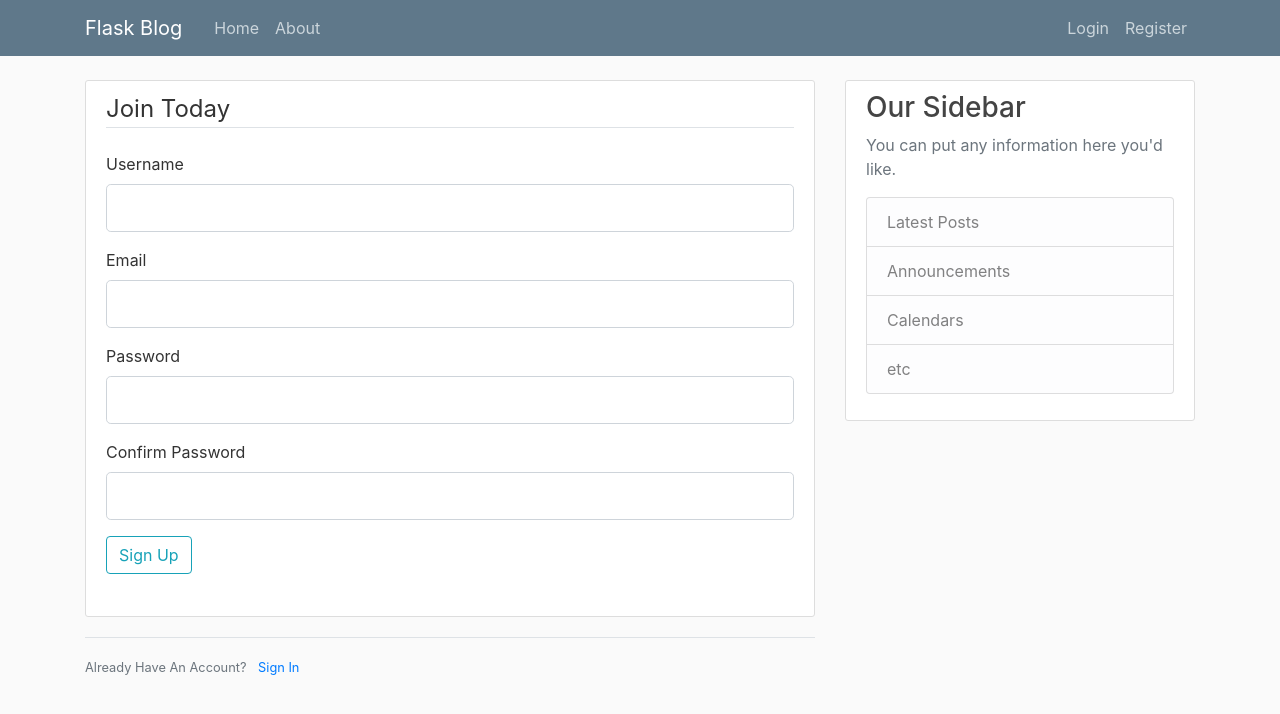
After one commit to sheelabhadra/Flask-Blog, a Flask app: page /register in a window 1280 px wide. The commit adds this page. Shown: the top 714 px of the page. Run offline with Flask 2, Linux system fonts and the light colour scheme; some libraries are stand-ins or nearby versions.

Commit message:
email validation

```diff
--- a/flaskblog.py
+++ b/flaskblog.py
@@ -1,20 +1,23 @@
-from flask import Flask, render_template, url_for
+from flask import Flask, render_template, url_for, flash, redirect
+from forms import RegistrationForm, LoginForm
 app = Flask(__name__) # __name__ is the name of the module
+
+app.config['SECRET_KEY'] = '3af96cc5b5b78bd436fd117d788fc578'
 
 # posts is a list of dictionary; there is one dictionarity for each blog post
 posts = [
-	{
-		'author': 'Sheel Dey',
-		'title': 'Blog Post 1',
-		'content': 'First post content',
-		'date_posted': 'April 14, 2019'
-	},
-	{
-		'author': 'Sheel Dey',
-		'title': 'Blog Post 2',
-		'content': 'Second post content',
-		'date_posted': 'April 15, 2019'
-	}
+    {
+        'author': 'Sheel Dey',
+        'title': 'Blog Post 1',
+        'content': 'First post content',
+        'date_posted': 'April 14, 2019'
+    },
+    {
+        'author': 'Sheel Dey',
+        'title': 'Blog Post 2',
+        'content': 'Second post content',
+        'date_posted': 'April 15, 2019'
+    }
 ]
 
 # we use routes decorators to add pages to the web-
@@ -32,5 +35,18 @@ def home():
 def about():
     return render_template('about.html', title='About')
 
+@app.route("/register", methods=['GET', 'POST'])
+def register():
+    form = RegistrationForm()
+    if form.validate_on_submit():
+        flash('Account created for {}!'.format(form.username.data), 'success')
+        return redirect(url_for('home'))
+    return render_template('register.html', title='Register', form=form)
+
+@app.route("/login")
+def login():
+    form = LoginForm()
+    return render_template('login.html', title='Login', form=form)
+
 if __name__ == '__main__':
-	app.run(debug=True)
+    app.run(debug=True)
--- /dev/null
+++ b/forms.py
@@ -0,0 +1,24 @@
+from flask_wtf import FlaskForm
+from wtforms import StringField, PasswordField, SubmitField, BooleanField
+from wtforms.validators import DataRequired, Length, Email, EqualTo
+
+# we create a class for registration form
+class RegistrationForm(FlaskForm):
+    username = StringField('Username',
+        validators=[DataRequired(), Length(min=2, max=20)])
+    email = StringField('Email',
+        validators=[DataRequired(), Email()])
+    password = PasswordField('Password',
+        validators=[DataRequired()])
+    confirm_password = PasswordField('Confirm Password',
+        validators=[DataRequired(), EqualTo('password')])
+    submit = SubmitField('Sign Up')
+
+
+class LoginForm(FlaskForm):
+    email = StringField('Email',
+        validators=[DataRequired(), Email()])
+    password = PasswordField('Password',
+        validators=[DataRequired()])
+    remember = BooleanField('Remember Me')
+    submit = SubmitField('Sign Up')
--- a/templates/layout.html
+++ b/templates/layout.html
@@ -47,6 +47,15 @@
     <main role="main" class="container">
       <div class="row">
         <div class="col-md-8">
+          {% with messages = get_flashed_messages(with_categories=true) %}
+            {% if messages %}
+              {% for category, message in messages %}
+                <div class="alert alert-{{ category }}">
+                  {{ message }}
+                </div>
+              {% endfor %}
+            {% endif %}
+          {% endwith %}
           {% block content %}{% endblock %}
         </div>
         <div class="col-md-4">
--- /dev/null
+++ b/templates/register.html
@@ -0,0 +1,35 @@
+{% extends "layout.html" %}
+{% block content %}
+    <div class = "content-section">
+        <form method="POST" action="">
+            {{ form.hidden_tag() }}
+            <fieldset class="form-group">
+                <legend class="border-bottom mb-4">Join Today</legend>
+                <div class="form-group">
+                    {{ form.username.label(class="form-control-label") }}
+                    {{ form.username(class="form-control form-control-lg") }}
+                </div>
+                <div class="form-group">
+                    {{ form.email.label(class="form-control-label") }}
+                    {{ form.email(class="form-control form-control-lg") }}
+                </div>
+                <div class="form-group">
+                    {{ form.password.label(class="form-control-label") }}
+                    {{ form.password(class="form-control form-control-lg") }}
+                </div>
+                <div class="form-group">
+                    {{ form.confirm_password.label(class="form-control-label") }}
+                    {{ form.confirm_password(class="form-control form-control-lg")}}
+                </div>
+                <div class="form-group">
+                    {{ form.submit(class="btn btn-outline-info") }}
+                </div>
+            </fieldset>
+        </form>
+    </div>
+    <div class="border-top pt-3">
+        <small class="text-muted">
+            Already Have An Account? <a class="ml-2" href="{{ url_for('login') }}">Sign In</a>
+        </small>
+    </div>
+{% endblock content %}
```
Also changed, not shown: templates/login.html (added).
